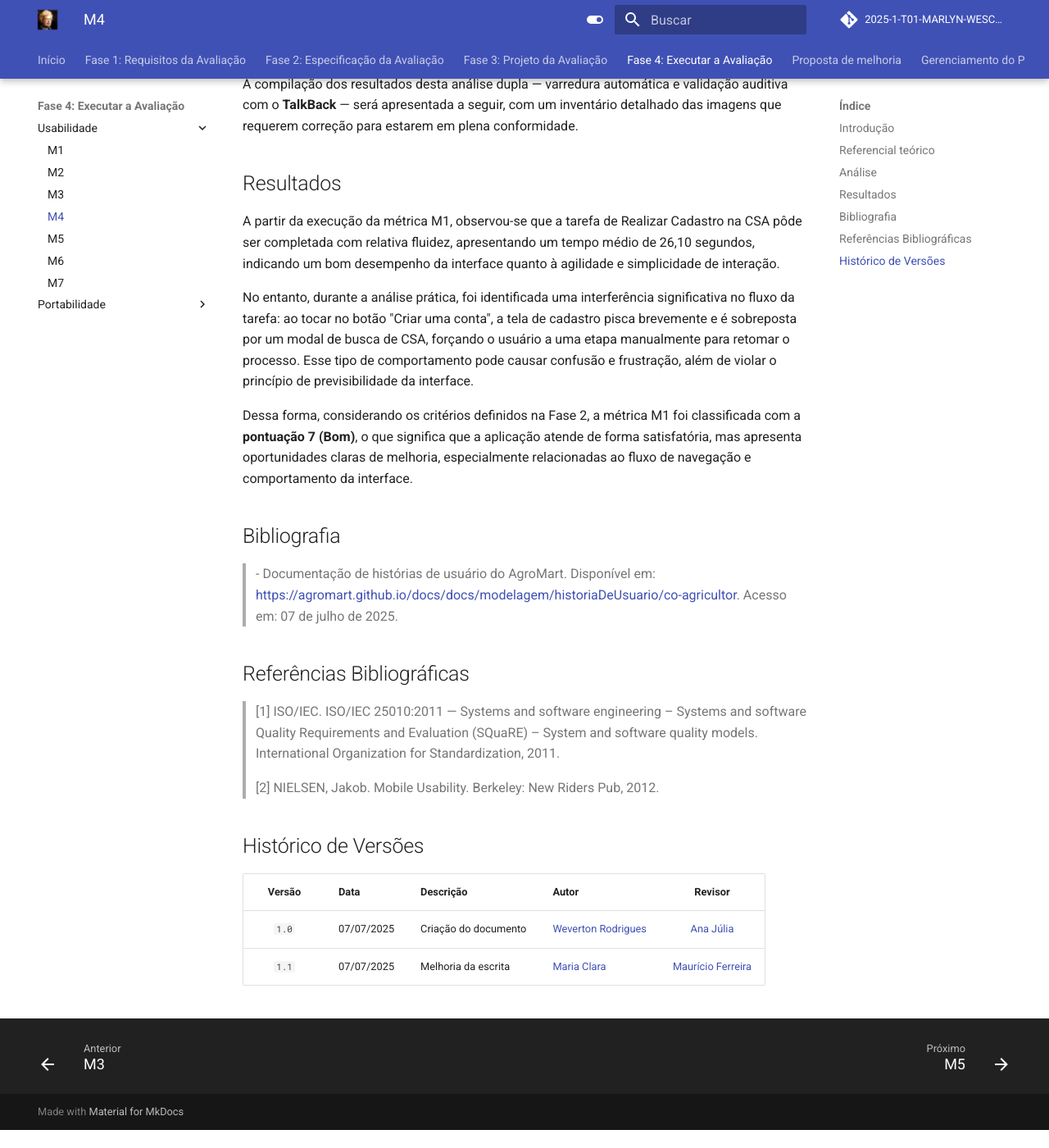
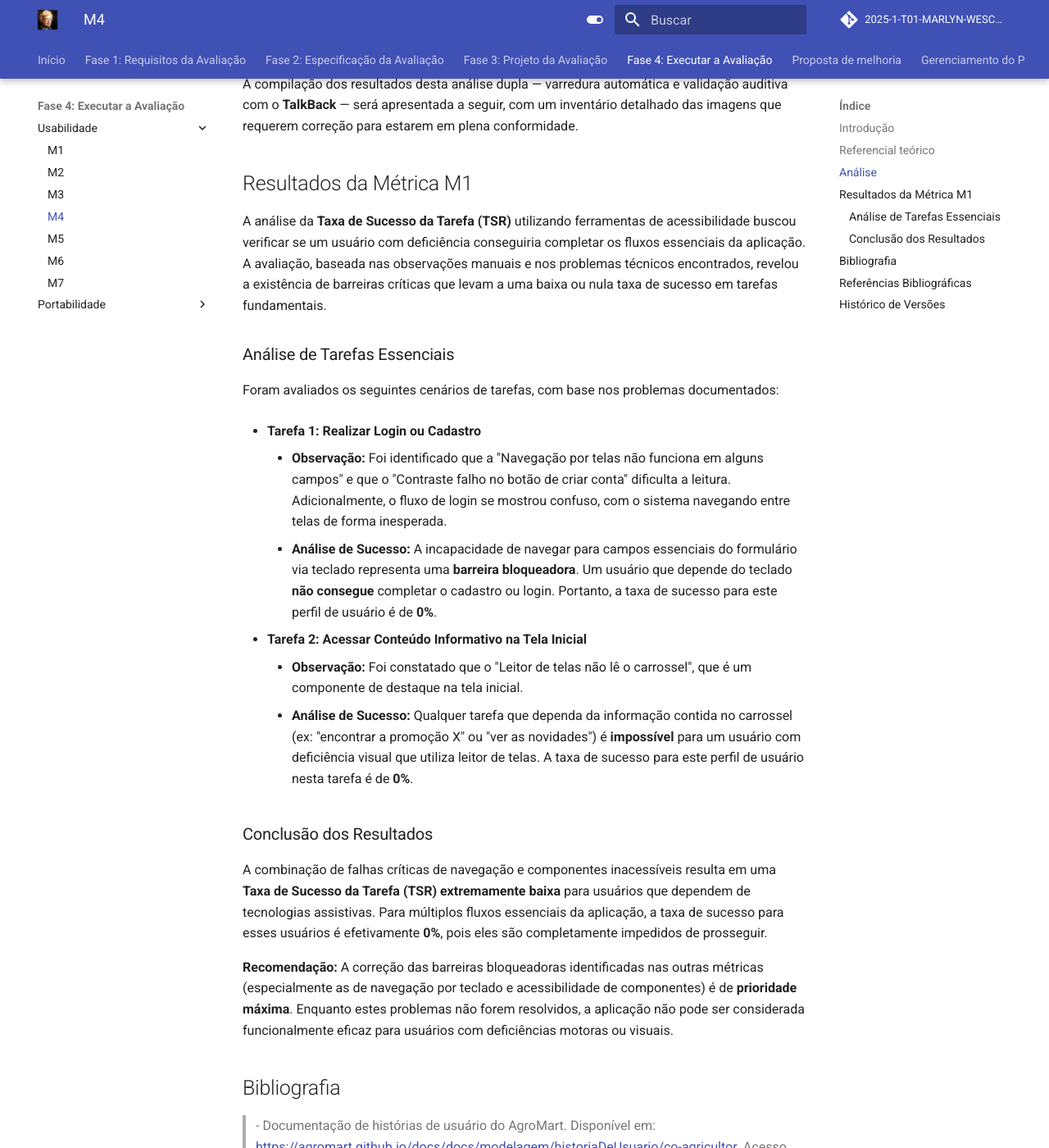
Before and after one commit to FCTE-Qualidade-de-Software-1/2025-1-T01-MARLYN-WESCOFF, an MkDocs documentation site: the page built from docs/fase4/Usabilidade/m4usa.md, in a window 1280 px wide and 1400 px high, scrolled down 1622 px. Shown: the whole window at 82% size. Built offline with MkDocs 1.6.1 and Material for MkDocs 9.7.7, drawn with Linux system fonts in a browser that asks for light colours; comment, search, counter and statistics services are not loaded; before the commit the page ends 3000 px from its top, so only the background shows below that.

Commit message:
Resultado das métricas

```diff
--- a/docs/fase4/Usabilidade/m4usa.md
+++ b/docs/fase4/Usabilidade/m4usa.md
@@ -39,13 +39,27 @@ O critério de avaliação para cada imagem seguiu um processo de duas etapas:
 
 A compilação dos resultados desta análise dupla — varredura automática e validação auditiva com o **TalkBack** — será apresentada a seguir, com um inventário detalhado das imagens que requerem correção para estarem em plena conformidade.
 
-## Resultados
+## Resultados da Métrica M1
 
-A partir da execução da métrica M1, observou-se que a tarefa de Realizar Cadastro na CSA pôde ser completada com relativa fluidez, apresentando um tempo médio de 26,10 segundos, indicando um bom desempenho da interface quanto à agilidade e simplicidade de interação.
+A análise da **Taxa de Sucesso da Tarefa (TSR)** utilizando ferramentas de acessibilidade buscou verificar se um usuário com deficiência conseguiria completar os fluxos essenciais da aplicação. A avaliação, baseada nas observações manuais e nos problemas técnicos encontrados, revelou a existência de barreiras críticas que levam a uma baixa ou nula taxa de sucesso em tarefas fundamentais.
 
-No entanto, durante a análise prática, foi identificada uma interferência significativa no fluxo da tarefa: ao tocar no botão "Criar uma conta", a tela de cadastro pisca brevemente e é sobreposta por um modal de busca de CSA, forçando o usuário a uma etapa manualmente para retomar o processo. Esse tipo de comportamento pode causar confusão e frustração, além de violar o princípio de previsibilidade da interface.
+### Análise de Tarefas Essenciais
 
-Dessa forma, considerando os critérios definidos na Fase 2, a métrica M1 foi classificada com a **pontuação 7 (Bom)**, o que significa que a aplicação atende de forma satisfatória, mas apresenta oportunidades claras de melhoria, especialmente relacionadas ao fluxo de navegação e comportamento da interface.
+Foram avaliados os seguintes cenários de tarefas, com base nos problemas documentados:
+
+* **Tarefa 1: Realizar Login ou Cadastro**
+    * **Observação:** Foi identificado que a "Navegação por telas não funciona em alguns campos" e que o "Contraste falho no botão de criar conta"  dificulta a leitura. Adicionalmente, o fluxo de login se mostrou confuso, com o sistema navegando entre telas de forma inesperada.
+    * **Análise de Sucesso:** A incapacidade de navegar para campos essenciais do formulário via teclado representa uma **barreira bloqueadora**. Um usuário que depende do teclado **não consegue** completar o cadastro ou login. Portanto, a taxa de sucesso para este perfil de usuário é de **0%**.
+
+* **Tarefa 2: Acessar Conteúdo Informativo na Tela Inicial**
+    * **Observação:** Foi constatado que o "Leitor de telas não lê o carrossel", que é um componente de destaque na tela inicial.
+    * **Análise de Sucesso:** Qualquer tarefa que dependa da informação contida no carrossel (ex: "encontrar a promoção X" ou "ver as novidades") é **impossível** para um usuário com deficiência visual que utiliza leitor de telas. A taxa de sucesso para este perfil de usuário nesta tarefa é de **0%**.
+
+### Conclusão dos Resultados
+
+A combinação de falhas críticas de navegação e componentes inacessíveis resulta em uma **Taxa de Sucesso da Tarefa (TSR) extremamente baixa** para usuários que dependem de tecnologias assistivas. Para múltiplos fluxos essenciais da aplicação, a taxa de sucesso para esses usuários é efetivamente **0%**, pois eles são completamente impedidos de prosseguir.
+
+**Recomendação:** A correção das barreiras bloqueadoras identificadas nas outras métricas (especialmente as de navegação por teclado e acessibilidade de componentes) é de **prioridade máxima**. Enquanto estes problemas não forem resolvidos, a aplicação não pode ser considerada funcionalmente eficaz para usuários com deficiências motoras ou visuais.
 
 ## Bibliografia
 
```
